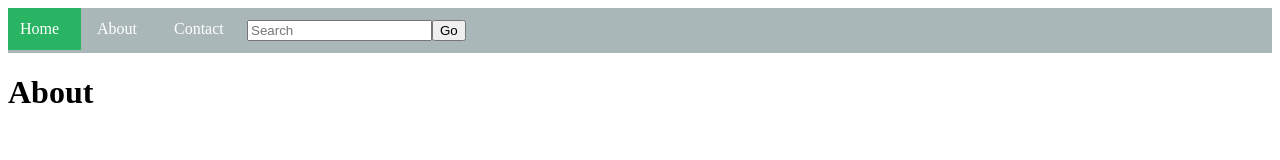
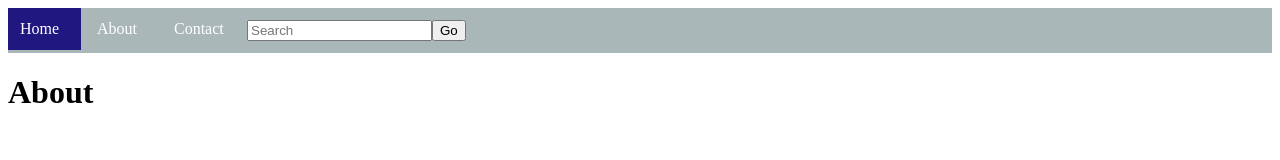
Before and after one commit to danmalmx/danmalmx.github.io, a plain HTML site: page about.html in a window 1280 px wide. In both pictures the pointer is over the link "Home". Drawn offline with Linux system fonts and the light colour scheme.

Commit message:
updated hover color

```diff
--- a/style.css
+++ b/style.css
@@ -20,7 +20,7 @@ li a, form {
 }
 
 li a:hover {
-    background-color: #28b463 ;
+    background-color: #201780;
 }
 img {
     border-radius: 20%;
```
